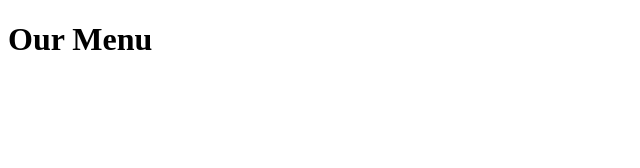
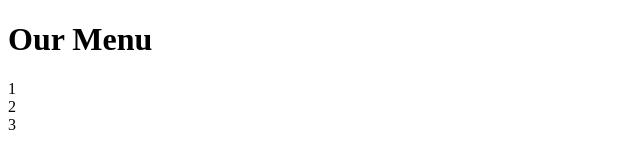
Before and after one commit to okpalavivian/module2-solution, a plain HTML site: page index.html in a window 1280 px wide. Shown: the full height of the page, 0-640 px from the left. Drawn offline with Linux system fonts and the light colour scheme.

Commit message:
Update index.html

```diff
--- a/index.html
+++ b/index.html
@@ -7,5 +7,8 @@
   </head>
   <body>
     <h1>Our Menu</h1>
+    <div>1</div>
+    <div>2</div>
+    <div>3</div>
   </body>
 </html>
```
